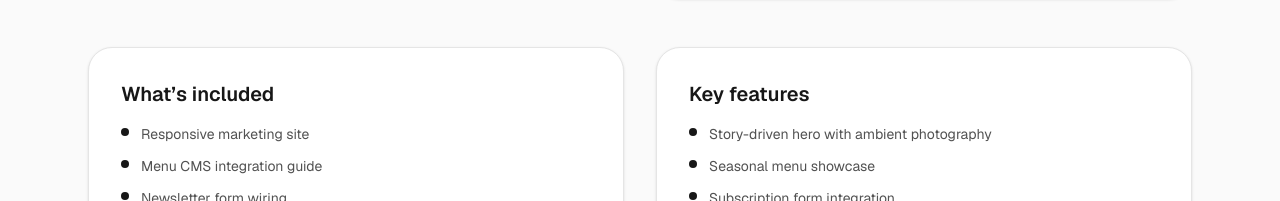
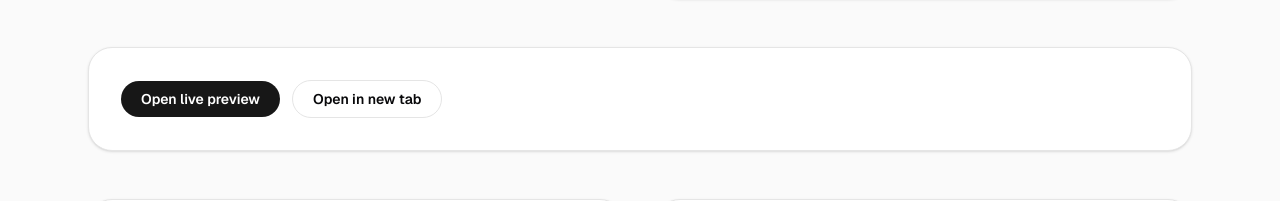
Before and after one commit to benjouadfatimaezzahra-maker/prosite, a Next.js app: page /templates/artisan-roastery in a window 1280 px wide. Shown: the part 958-1159 px from the top of the page. Built offline with nearby package versions, Linux system fonts and the light colour scheme.

Commit message:
Add template detail live preview experience

```diff
--- a/src/app/dashboard/page.tsx
+++ b/src/app/dashboard/page.tsx
@@ -11,7 +11,7 @@ export const metadata: Metadata = {
 
 export default function DashboardPage() {
   const purchasedTemplates = templates.filter((template) =>
-    purchasedTemplateIds.includes(template.slug),
+    purchasedTemplateIds.includes(template.id),
   );
 
   return (
--- a/src/app/templates/[slug]/page.tsx
+++ b/src/app/templates/[id]/page.tsx
@@ -2,14 +2,16 @@ import Image from "next/image";
 import Link from "next/link";
 import type { Metadata } from "next";
 import { notFound } from "next/navigation";
-import { getTemplateBySlug, templates } from "@/lib/templates";
+import { getTemplateById, templates } from "@/lib/templates";
+import { TemplateLivePreview } from "@/components/template-live-preview";
 
 export function generateStaticParams() {
-  return templates.map((template) => ({ slug: template.slug }));
+  return templates.map((template) => ({ id: template.id }));
 }
 
-export function generateMetadata({ params }: { params: { slug: string } }): Metadata {
-  const template = getTemplateBySlug(params.slug);
+export async function generateMetadata({ params }: { params: Promise<{ id: string }> }): Promise<Metadata> {
+  const { id } = await params;
+  const template = getTemplateById(id);
   if (!template) {
     return { title: "Template not found" };
   }
@@ -25,12 +27,21 @@ export function generateMetadata({ params }: { params: { slug: string } }): Meta
   };
 }
 
-export default function TemplateDetailPage({ params }: { params: { slug: string } }) {
-  const template = getTemplateBySlug(params.slug);
+type TemplateDetailPageProps = {
+  params: Promise<{ id: string }>;
+  searchParams?: Promise<{ preview?: string }>;
+};
+
+export default async function TemplateDetailPage({ params, searchParams }: TemplateDetailPageProps) {
+  const { id } = await params;
+  const { preview } = (await searchParams) ?? {};
+  const template = getTemplateById(id);
 
   if (!template) {
     notFound();
   }
+
+  const shouldShowPreview = preview === "true";
 
   return (
     <div className="border-t border-neutral-200 bg-neutral-50">
@@ -60,11 +71,13 @@ export default function TemplateDetailPage({ params }: { params: { slug: string
                 href="/checkout"
                 className="inline-flex items-center justify-center rounded-full bg-neutral-900 px-6 py-3 text-sm font-semibold text-white shadow-lg transition hover:bg-neutral-800"
               >
-                Buy & download
+                Buy now
               </Link>
               {template.demoUrl && (
                 <Link
                   href={template.demoUrl}
+                  target="_blank"
+                  rel="noopener noreferrer"
                   className="inline-flex items-center justify-center rounded-full border border-neutral-200 px-6 py-3 text-sm font-semibold text-neutral-700 transition hover:border-neutral-300 hover:text-neutral-900"
                 >
                   Live preview
@@ -86,6 +99,14 @@ export default function TemplateDetailPage({ params }: { params: { slug: string
             ))}
           </div>
         </div>
+
+        {template.demoUrl && (
+          <TemplateLivePreview
+            url={template.demoUrl}
+            name={template.name}
+            defaultOpen={shouldShowPreview}
+          />
+        )}
 
         <div className="grid gap-8 md:grid-cols-2">
           <div className="rounded-3xl border border-neutral-200 bg-white p-8 shadow-sm">
--- a/src/components/template-card.tsx
+++ b/src/components/template-card.tsx
@@ -26,12 +26,15 @@ export function TemplateCard({ template }: { template: Template }) {
           </p>
         </div>
         <div className="mt-auto flex items-center justify-between pt-4 text-sm font-medium">
-          <Link href={`/templates/${template.slug}`} className="text-neutral-900 transition hover:text-neutral-600">
+          <Link href={`/templates/${template.id}`} className="text-neutral-900 transition hover:text-neutral-600">
             View details
           </Link>
-          <span className="rounded-full bg-neutral-900 px-4 py-2 text-white transition hover:bg-neutral-800">
+          <Link
+            href={`/templates/${template.id}?preview=true`}
+            className="rounded-full bg-neutral-900 px-4 py-2 text-white transition hover:bg-neutral-800"
+          >
             Preview
-          </span>
+          </Link>
         </div>
       </div>
     </div>
--- /dev/null
+++ b/src/components/template-live-preview.tsx
@@ -0,0 +1,52 @@
+"use client";
+
+import Link from "next/link";
+import { useState } from "react";
+
+export function TemplateLivePreview({
+  url,
+  name,
+  defaultOpen = false,
+}: {
+  url: string;
+  name: string;
+  defaultOpen?: boolean;
+}) {
+  const [isOpen, setIsOpen] = useState(defaultOpen);
+
+  return (
+    <div className="space-y-4 rounded-3xl border border-neutral-200 bg-white p-8 shadow-sm">
+      <div className="flex flex-wrap items-center gap-3">
+        <button
+          type="button"
+          onClick={() => setIsOpen((prev) => !prev)}
+          className="inline-flex items-center justify-center rounded-full bg-neutral-900 px-5 py-2 text-sm font-semibold text-white transition hover:bg-neutral-800"
+        >
+          {isOpen ? "Hide live preview" : "Open live preview"}
+        </button>
+        <Link
+          href={url}
+          target="_blank"
+          rel="noopener noreferrer"
+          className="inline-flex items-center justify-center rounded-full border border-neutral-200 px-5 py-2 text-sm font-semibold text-neutral-700 transition hover:border-neutral-300 hover:text-neutral-900"
+        >
+          Open in new tab
+        </Link>
+      </div>
+      {isOpen && (
+        <div
+          className="overflow-hidden rounded-2xl border border-neutral-200"
+          style={{ aspectRatio: "16 / 10" }}
+        >
+          <iframe
+            src={url}
+            title={`${name} live preview`}
+            className="h-full w-full"
+            loading="lazy"
+            allow="clipboard-write; fullscreen"
+          />
+        </div>
+      )}
+    </div>
+  );
+}
--- a/src/lib/templates.ts
+++ b/src/lib/templates.ts
@@ -168,6 +168,6 @@ export const categories = [
 
 export type CategoryFilter = (typeof categories)[number];
 
-export function getTemplateBySlug(slug: string) {
-  return templates.find((template) => template.slug === slug);
+export function getTemplateById(id: string) {
+  return templates.find((template) => template.id === id);
 }
```
